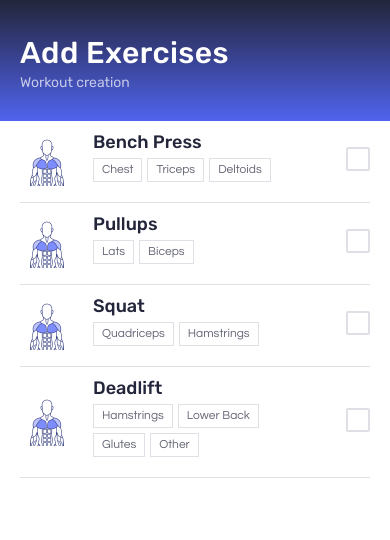
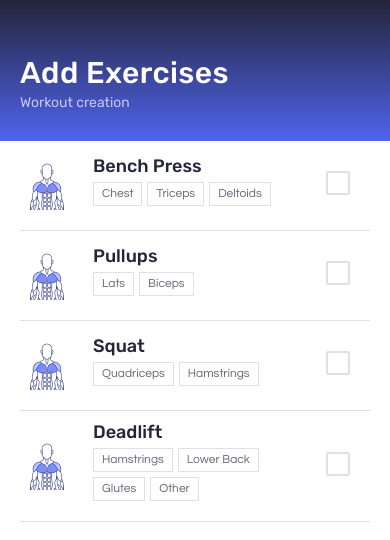
Before and after one commit to robertsfynn/kenko, a React Native app: screen / in a window 390 px wide. Shown: the top 540 px of the page. Built offline with nearby package versions, Linux system fonts and the light colour scheme.

Commit message:
small css changes to make button clicking more easier

```diff
--- a/components/Header.tsx
+++ b/components/Header.tsx
@@ -33,10 +33,7 @@ const NextButton = styled.Text`
   margin-bottom: 15px;
   text-align: right;
   margin-left: auto;
-`;
-
-const BackButton = styled.Text`
-  background: ;
+  padding: 10px;
 `;
 
 const InputLabel = styled.Text`
--- a/components/Tags.tsx
+++ b/components/Tags.tsx
@@ -26,7 +26,7 @@ const TagsContainer = styled.View`
   flex-direction: row;
   flex-wrap: wrap;
   align-self: flex-start;
-  width: 75%;
+  width: 90%;
 `;
 
 export const Tags = ({ tags }: Props) => {
--- a/containers/ExerciseItem.tsx
+++ b/containers/ExerciseItem.tsx
@@ -57,16 +57,12 @@ interface Props {
   removeExercise: (Exercise) => object;
 }
 
-interface State {
-  isPressed: boolean;
-}
-
 const ExerciseItem = ({
   chosenExercises,
   exercise,
   addExercise,
   removeExercise,
-}) => {
+}: Props) => {
   const handlePress = (exercise: Exercise, isPressed: boolean) => {
     !isPressed ? addExercise(exercise) : removeExercise(exercise);
   };
@@ -82,7 +78,10 @@ const ExerciseItem = ({
         <ExerciseTitle>{exercise.title}</ExerciseTitle>
         <Tags tags={exercise.tags} />
       </ExerciseContainer>
-      <TouchableOpacity onPress={() => handlePress(exercise, isPressed)}>
+      <TouchableOpacity
+        onPress={() => handlePress(exercise, isPressed)}
+        style={{ padding: 20 }}
+      >
         <Checkbox isPressed={isPressed} />
       </TouchableOpacity>
     </ItemContainer>
```
